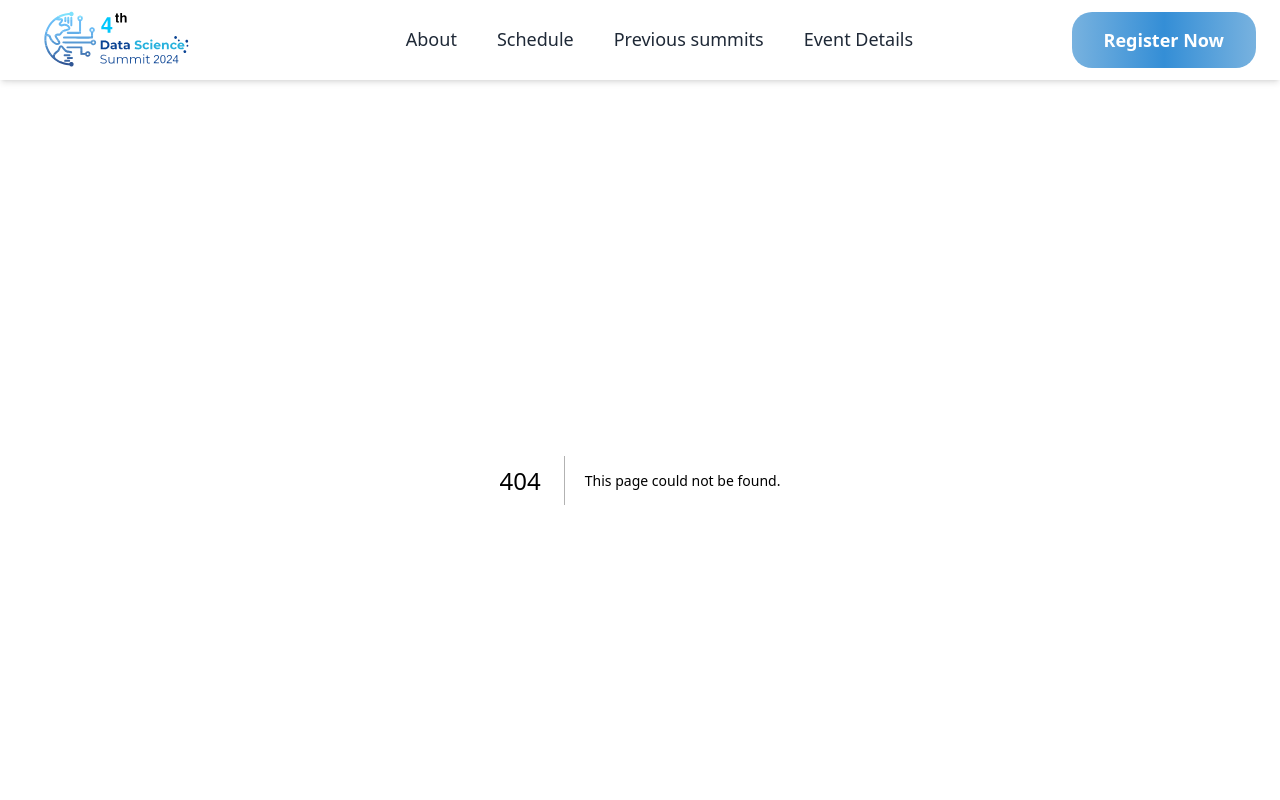
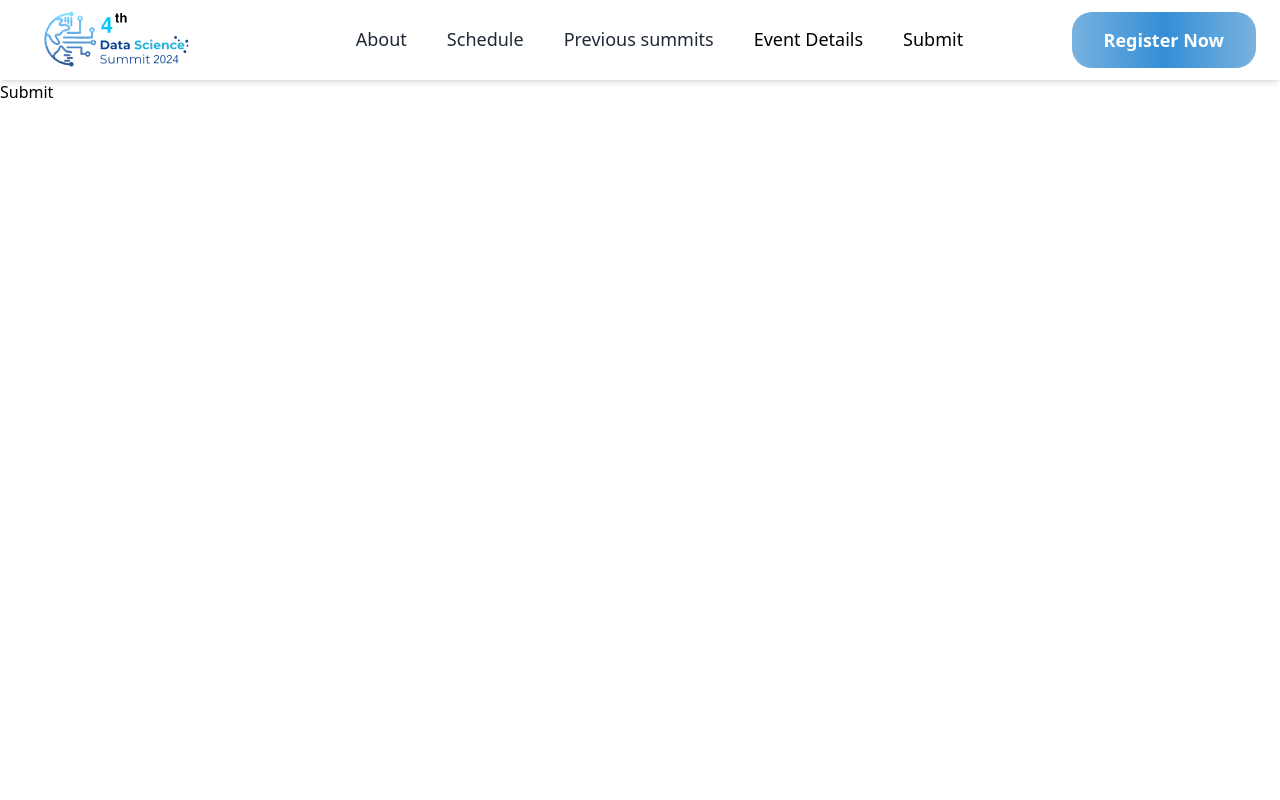
Before and after one commit to Y3ASIN/datascience-summit, a Next.js app: page /submit in a window 1280 px wide. Before the commit this address had no page. Shown: the top 800 px of the page. Built offline with nearby package versions, Linux system fonts and the light colour scheme.

Commit message:
Add: Submit page.

```diff
--- /dev/null
+++ b/app/submit/page.tsx
@@ -0,0 +1,7 @@
+import React from "react";
+
+const Submit = () => {
+  return <section className="min-h-screen">Submit</section>;
+};
+
+export default Submit;
--- a/components/Navbar.tsx
+++ b/components/Navbar.tsx
@@ -13,6 +13,8 @@ const Navbar = () => {
   const [showScrollButton, setShowScrollButton] = useState(false);
   const router = useRouter();
   const pathname = usePathname();
+
+  const isActive = (href: string) => pathname === href;
 
   const toggleMenu = () => {
     setIsOpen(!isOpen);
@@ -72,7 +74,7 @@ const Navbar = () => {
                   <button
                     key={index}
                     onClick={() => handleLinkClick(link)}
-                    className="rounded-md border-b-2 border-transparent px-3 py-2 text-lg font-medium text-gray-800 hover:border-blue-600 hover:text-blue-600"
+                    className={`rounded-md border-b-2 border-transparent px-3 py-2 text-lg font-medium text-gray-800 ${isActive(`${link}`) ? "border-blue-600" : ""} hover:border-blue-600 hover:text-blue-600`}
                   >
                     {link.charAt(0).toUpperCase() +
                       link.slice(1).replace("-", " ")}
@@ -81,9 +83,15 @@ const Navbar = () => {
 
                 <Link
                   href="/about"
-                  className="rounded-md border-b-2 border-transparent px-3 py-2 text-lg font-medium text-gray-800 hover:border-blue-600 hover:text-blue-600"
+                  className={`text-gray-80 rounded-md border-b-2 border-transparent px-3 py-2 text-lg font-medium ${isActive("/about") ? "border-blue-600" : ""} hover:border-blue-600 hover:text-blue-600`}
                 >
                   Event Details
+                </Link>
+                <Link
+                  href="/submit"
+                  className={`text-gray-80 rounded-md border-b-2 border-transparent px-3 py-2 text-lg font-medium ${isActive("/submit") ? "border-blue-600" : ""} hover:border-blue-600 hover:text-blue-600`}
+                >
+                  Submit
                 </Link>
               </div>
             </div>
```
Also changed, not shown: server.js (deleted, +0 -21 lines).
